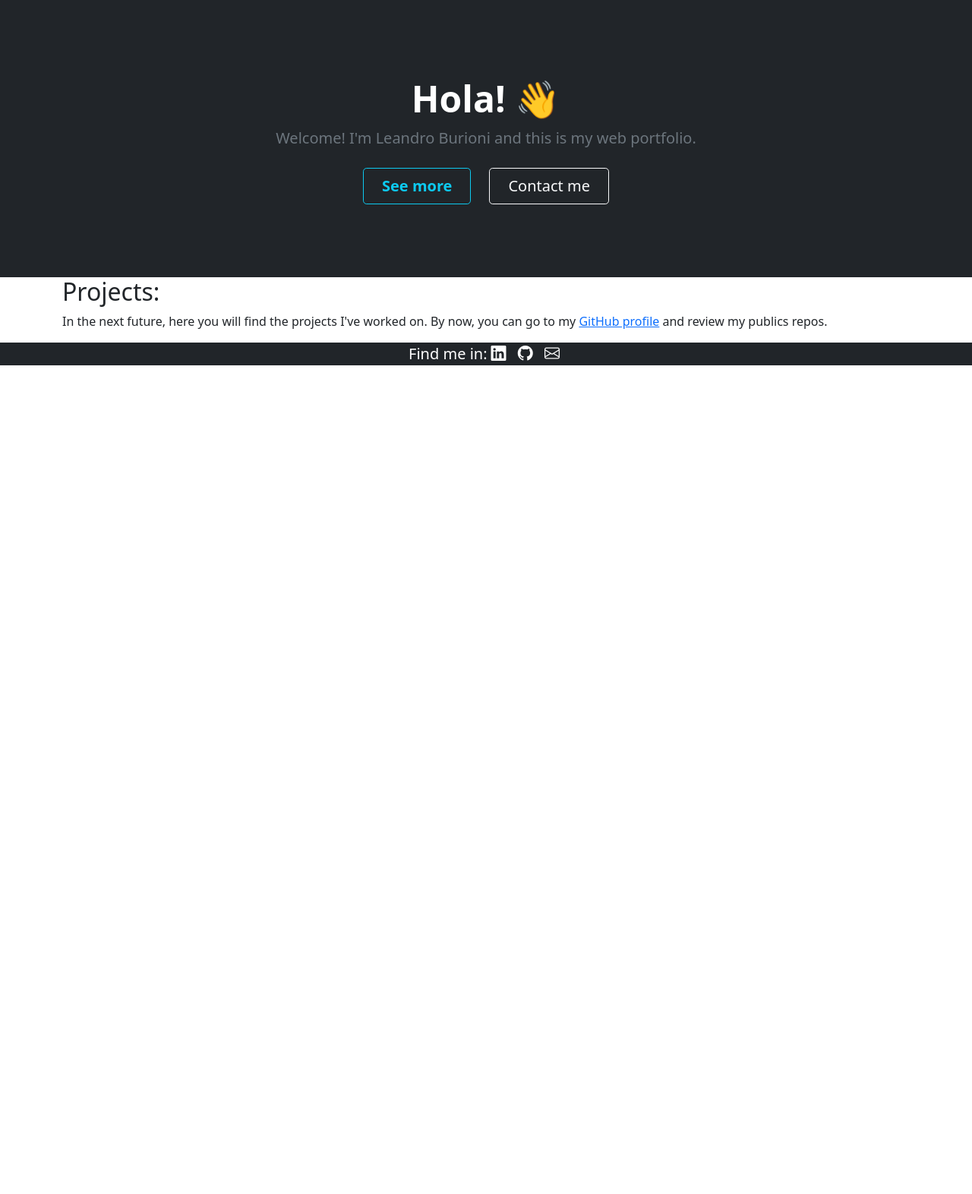
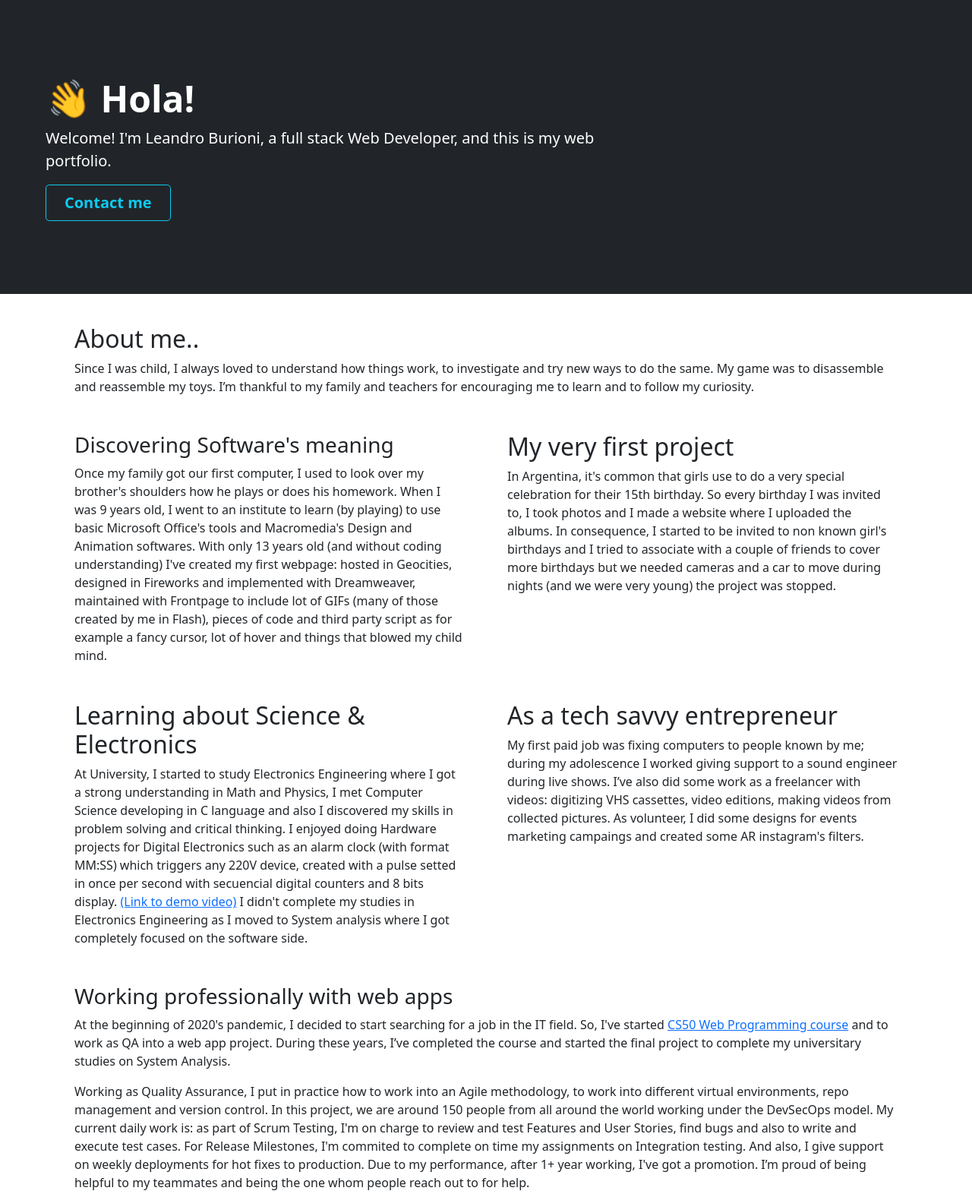
Before and after one commit to LeandroBurioni/LeandroBurioni, a plain HTML site: page index.html in a window 1280 px wide. Shown: the part 63-1635 px from the top of the page at 76% size. Before the commit the page ends 800 px from the top, so only its background shows below. Drawn offline with nearby package versions, Linux system fonts and the light colour scheme.

Commit message:
fix viewport & add content

```diff
--- a/index.html
+++ b/index.html
@@ -1,13 +1,17 @@
 <!DOCTYPE html>
 <html lang="en">
     <head>
+        <meta name="viewport" content="width=device-width">
         <title>Leandro Burioni's portfolio</title>
         <link rel="stylesheet" href="https://cdn.jsdelivr.net/npm/bootstrap-icons@1.9.1/font/bootstrap-icons.css">
         <link href="https://cdn.jsdelivr.net/npm/bootstrap@5.1.3/dist/css/bootstrap.min.css" rel="stylesheet" integrity="sha384-1BmE4kWBq78iYhFldvKuhfTAU6auU8tT94WrHftjDbrCEXSU1oBoqyl2QvZ6jIW3" crossorigin="anonymous">
         <script src="https://cdn.jsdelivr.net/npm/bootstrap@5.1.3/dist/js/bootstrap.bundle.min.js" integrity="sha384-ka7Sk0Gln4gmtz2MlQnikT1wXgYsOg+OMhuP+IlRH9sENBO0LRn5q+8nbTov4+1p" crossorigin="anonymous"></script>
         <link href="static/styles.css" rel="stylesheet">
+        <!-- <script defer src="main.js"></script> -->
     </head>
-    <body>
+    <body >
+        <a class="skip2content-link" tabindex="0" href="#body">Skip to main content</a>
+
         <nav class="navbar navbar navbar-expand-lg navbar-dark bg-dark">
             <div class="container-fluid">
                 <a class="navbar-brand fs-3"><i class="bi bi-journal-code"></i></a>
@@ -32,39 +36,73 @@
                 </div>
               </div>
         </nav>
-
-          <div class="bg-dark text-secondary px-4 py-5 text-center">
-            <div class="py-5">
-              <h1 class="display-5 fw-bold text-white">Hola! 👋</h1>
-              <div class="col-lg-6 mx-auto">
-                <p class="fs-5 mb-4">Welcome! I'm Leandro Burioni and this is my web portfolio.</p>
-                <div class="d-grid gap-2 d-sm-flex justify-content-sm-center">
-                  <a type="button" class="btn btn-outline-info btn-lg px-4 me-sm-3 fw-bold" href="#about">See more</a>
-                  <a type="button" class="btn btn-outline-light btn-lg px-4" href="./contact.html">Contact me</a>
-                </div>
-              </div>
-            </div>
+    <div id="body" role="main content">
+        <div class="p-5 mb-4 bg-dark">
+           <div class="container-fluid py-5 text-white">
+             <h1 class="display-5 fw-bold"><div class="hola">👋</div> Hola!</h1>
+             <p class="col-md-8 fs-5">
+               Welcome! I'm Leandro Burioni, a full stack Web Developer, and this is my web portfolio.
+             </p>
+             <a type="button" class="btn btn-outline-info btn-lg px-4 me-sm-3 fw-bold" href="./contact.html">Contact me</a>
+           </div>
         </div>
 
   <div class="container">
 
     <section id="about">
 
+     <div class="h-100 p-3">
+         <h2>About me..</h2>
+         <p>Since I was child, I always loved to understand how things work, to investigate and try new ways to do the same. My game was to disassemble and reassemble my toys. I’m thankful to my family and teachers for encouraging me to learn and to follow my curiosity.</p>
+     </div>
+    <div class="row align-items-md-stretch">
+     <div class="col-md-6">
+       <div class="h-100 p-3">
+         <h3>Discovering Software's meaning</h3>
+         <p>Once my family got our first computer, I used to look over my brother's shoulders how he plays or does his homework. When I was 9 years old, I went to an institute to learn (by playing) to use basic Microsoft Office's tools and Macromedia's Design and Animation softwares. With only 13 years old (and without coding understanding) I've created my first webpage: hosted in Geocities, designed in Fireworks and implemented with Dreamweaver, maintained with Frontpage to include lot of GIFs (many of those created by me in Flash), pieces of code and third party script as for example a fancy cursor, lot of hover and things that blowed my child mind.</p>
+       </div>
+     </div>
+     <div class="col-md-6">
+       <div class="h-100 p-3">
+         <h2>My very first project</h3>
+         <p>In Argentina, it's common that girls use to do a very special celebration for their 15th birthday. So every birthday I was invited to, I took photos and I made a website where I uploaded the albums. In consequence, I started to be invited to non known girl's birthdays and I tried to associate with a couple of friends to cover more birthdays but we needed cameras and a car to move during nights (and we were very young) the project was stopped.</p>
+       </div>
+     </div>
+     <div class="col-md-6">
+       <div class="h-100 p-3">
+         <h2>Learning about Science & Electronics</h3>
+         <p>At University, I started to study Electronics Engineering where I got a strong understanding in Math and Physics, I met Computer Science developing in C language and also I discovered my skills in problem solving and critical thinking. I enjoyed doing Hardware projects for Digital Electronics such as an alarm clock (with format MM:SS) which triggers any 220V device, created with a pulse setted in once per second with secuencial digital counters and 8 bits display. <a href="https://youtu.be/Q3P-jaWgepw">(Link to demo video)</a> I didn't complete my studies in Electronics Engineering as I moved to System analysis where I got completely focused on the software side.</p>
+       </div>
+     </div>
+     <div class="col-md-6">
+       <div class="h-100 p-3">
+         <h2>As a tech savvy entrepreneur</h3>
+         <p>My first paid job was fixing computers to people known by me; during my adolescence I worked giving support to a sound engineer during live shows. I’ve also did some work as a freelancer with videos: digitizing VHS cassettes, video editions, making videos from collected pictures. As volunteer, I did some designs for events marketing campaings and created some AR instagram's filters.</p>
+       </div>
+     </div>
+    </div>
+
+       <div class="h-100 p-3">
+         <h3>Working professionally with web apps</h3>
+         <p>At the beginning of 2020's pandemic, I decided to start searching for a job in the IT field. So, I've started <a href="https://cs50.harvard.edu/web/2020/">CS50 Web Programming course</a> and to work as QA into a web app project. During these years, I’ve completed the course and started the final project to complete my universitary studies on System Analysis.</p>
+         <p>Working as Quality Assurance, I put in practice how to work into an Agile methodology, to work into different virtual environments, repo management and version control. In this project, we are around 150 people from all around the world working under the DevSecOps model. My current daily work is: as part of Scrum Testing, I'm on charge to review and test Features and User Stories, find bugs and also to write and execute test cases. For Release Milestones, I'm commited to complete on time my assignments on Integration testing. And also, I give support on weekly deployments for hot fixes to production. Due to my performance, after 1+ year working, I've got a promotion. I’m proud of being helpful to my teammates and being the one whom people reach out to for help. </p>
+       </div>
+
     </section>
     <section id="projects">
       <h2>Projects:</h2>
-    	<p>In the next future, here you will find the projects I've worked on. By now, you can go to my <a href="https://github.com/LeandroBurioni">GitHub profile</a> and review my publics repos.</p>
+    	<p>In the next future, here you will find the projects I've worked on. By now, you can go to <a href="https://github.com/LeandroBurioni">my GitHub profile</a> and review my publics repos.</p>
     </section>
 
 
   </div>
-
+</div>
         <footer class="bg-dark d-flex justify-content-center fs-5 text-white">
           Find me in:
           <div class="footer-icons" >
-            <a href="https://www.linkedin.com/in/leandroburioni/" class="text-reset bi bi-linkedin"></a>
-            <a href="https://www.github.com/LeandroBurioni" class="text-reset bi bi-github"></a>
-            <a href="mailto:leandroburioni@gmail.com?Subject=[From%%20portfolio]" class="text-reset bi bi-envelope"></a>
+            <a aria-label="My linkedin profile" href="https://www.linkedin.com/in/leandroburioni/" class="text-reset bi bi-linkedin"></a>
+            <a aria-label="My GitHub profile" href="https://www.github.com/LeandroBurioni" class="text-reset bi bi-github"></a>
+            <a aria-label="My mailbox" href="mailto:leandroburioni@gmail.com?Subject=[From%%20portfolio]" class="text-reset bi bi-envelope"></a>
           </div>
         </footer>
     </body>
--- a/static/styles.css
+++ b/static/styles.css
@@ -1,3 +1,34 @@
 .footer-icons > a{
     margin: 5px;
 }
+
+.skip2content-link {
+  z-index:100;
+  background-color: white;
+  height: 30px;
+  left: 50%;
+  padding: 8px;
+  position: absolute;
+  transform: translateY(-100%);
+  transition: transform 0.3s;
+}
+
+.skip2content-link:focus {
+  transform: translateY(0%);
+}
+
+.hola{
+  display: inline-block;
+  animation-delay: 1s;
+  animation-name: saludo;
+  animation-duration: 0.2;
+  animation-iteration-count: infinite;
+  animation-direction: alternate;
+  animation-fill-mode: both;
+}
+
+@keyframes saludo {
+  0%   {transform: rotate(0deg); }
+  50%  {transform: rotate(-5deg);}
+  100% {transform: rotate(-10deg);}
+}
```
Also changed, not shown: contact.html (+11 -3 lines).
